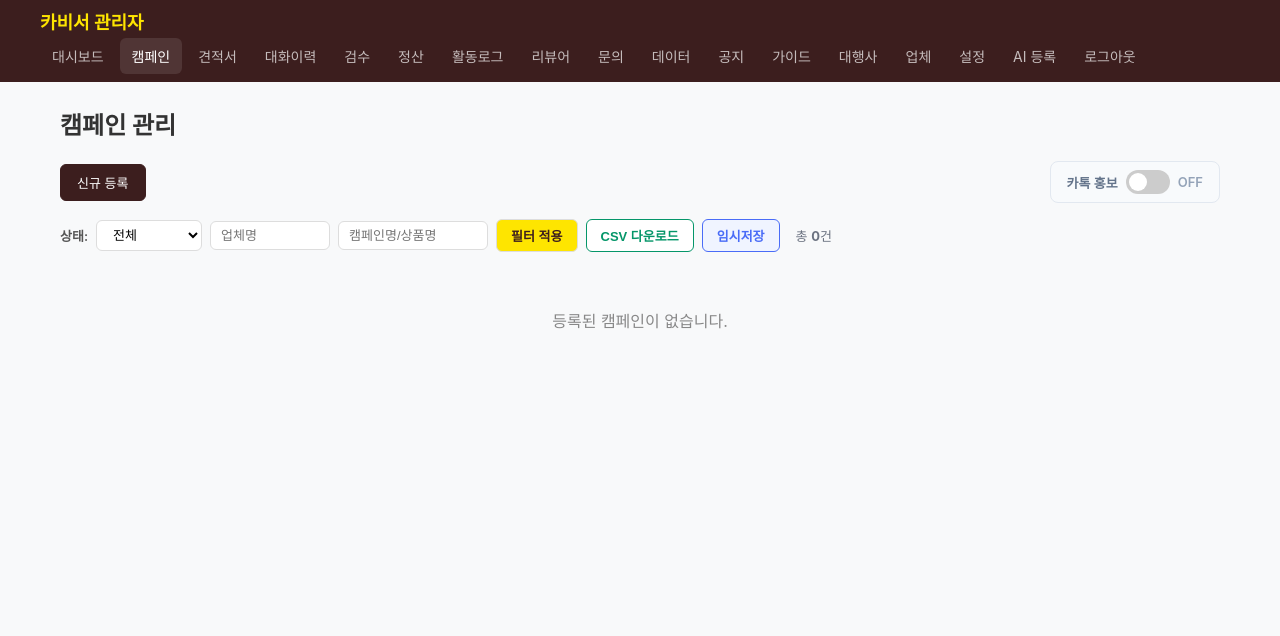
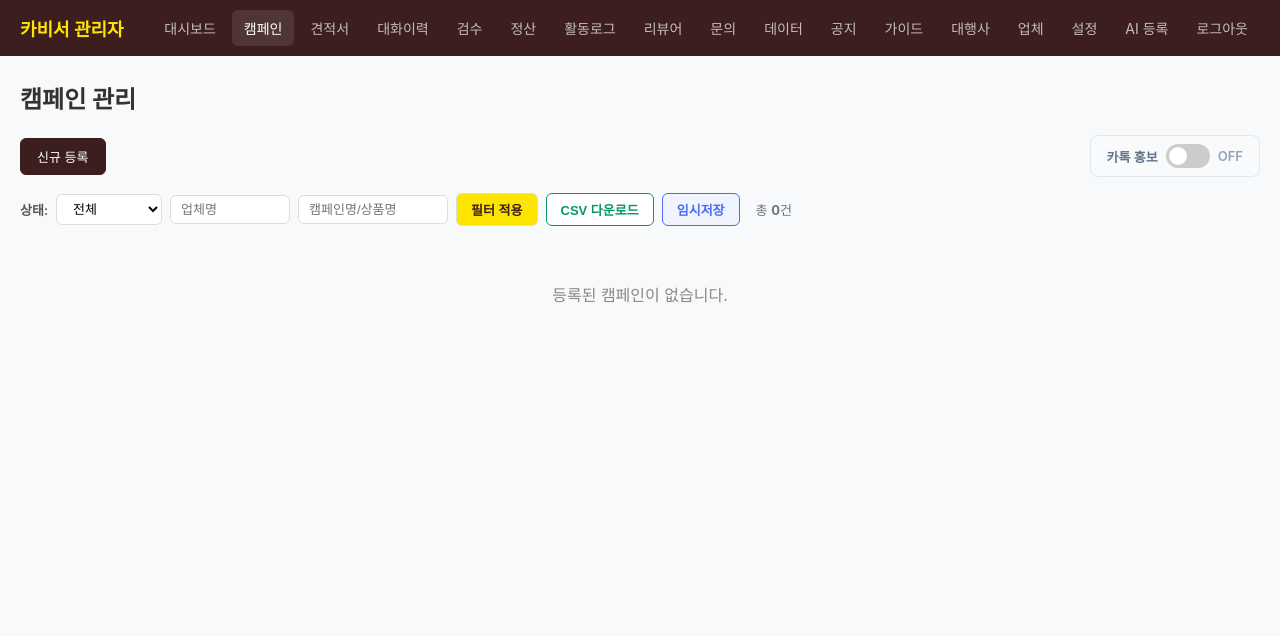
Before and after one commit to odong444/kabiseo-upload, a Flask app: page /admin/campaigns in a window 1280 px wide. Shown: the top 636 px of the page. Run offline with Flask 3, Linux system fonts and the light colour scheme; the visitor is signed in with stand-in values (Sample User, id 1); data that the repository does not hold is empty; some libraries are stand-ins or nearby versions.

Commit message:
캠페인 목록 좌우 폭 확장 (1200px → 1600px)
Co-Authored-By: Claude Opus 4.6 <noreply@anthropic.com>

```diff
--- a/templates/admin/campaigns.html
+++ b/templates/admin/campaigns.html
@@ -6,6 +6,7 @@
     <title>카비서 관리자 - 캠페인</title>
     <link rel="stylesheet" href="{{ url_for('static', filename='css/style.css') }}">
     <style>
+    .admin-header-inner, .admin-main { max-width: 1600px; }
     .admin-table-wrap { overflow-x: auto; }
     #campaignTable { min-width: 1100px; }
     .admin-status-badge.모집중 { background: #e3f2fd; color: #1565c0; }
```
